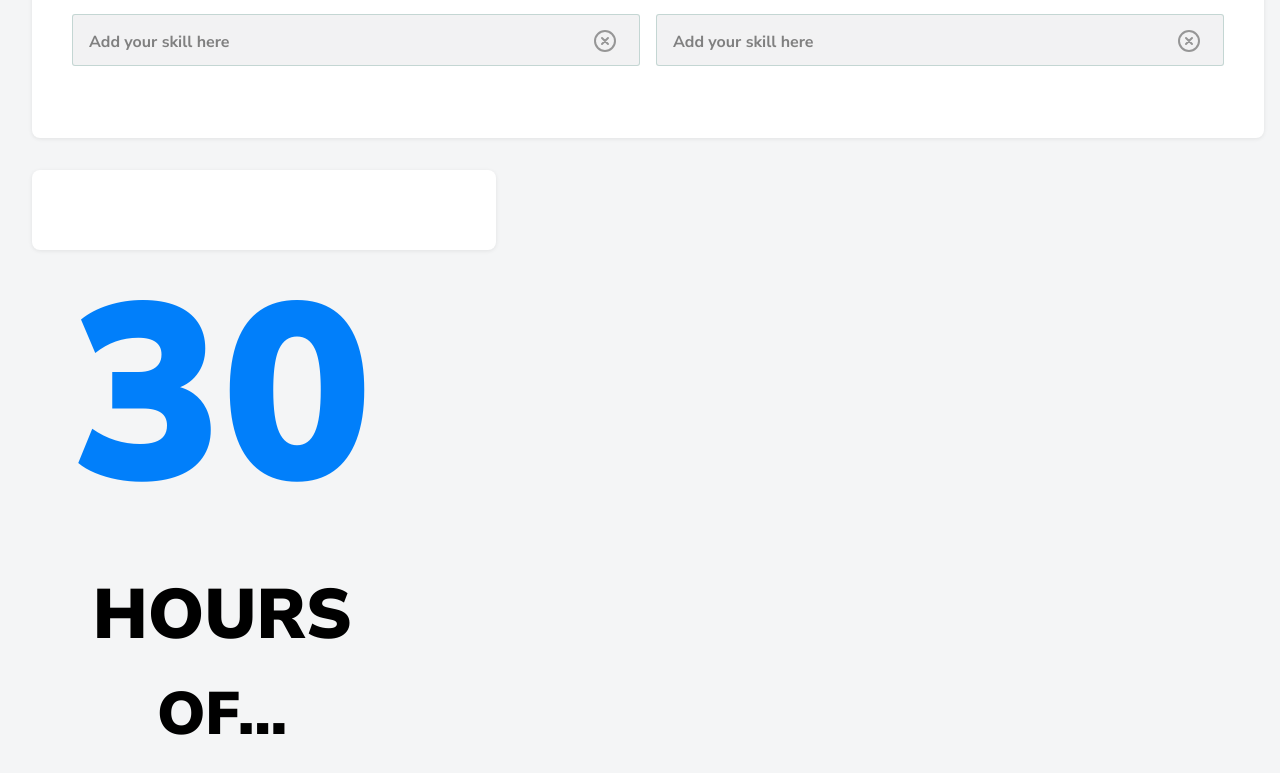
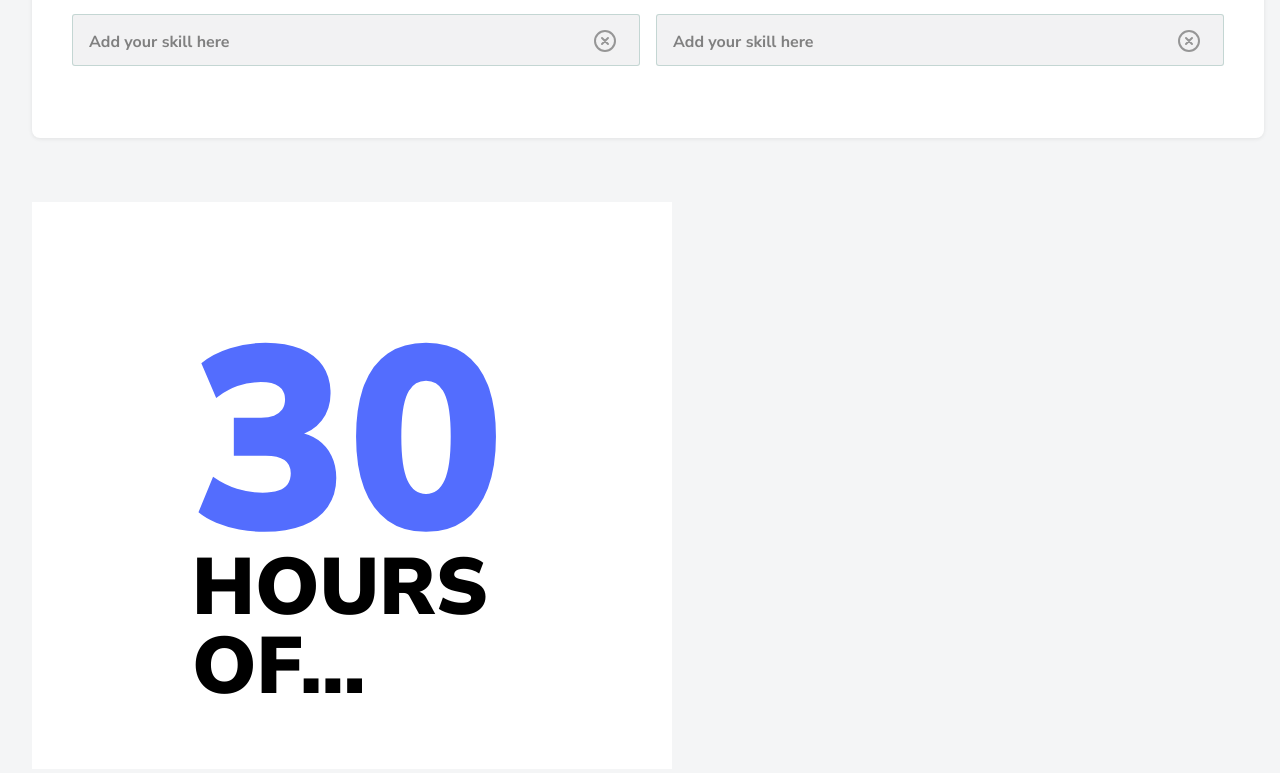
Before and after one commit to aesher9o1/react-drag-layout, a React (Create React App) app: page / in a window 1280 px wide. Shown: the part 373-1146 px from the top of the page. Built offline with nearby package versions, Linux system fonts and the light colour scheme; no server answers; the database is empty.

Commit message:
Added 30 hours of

```diff
--- a/src/components/Tasktwo.css
+++ b/src/components/Tasktwo.css
@@ -1,30 +1,40 @@
-section {
-    text-align: center;
+#container {
+    width: 50%;
+    font-family: 'Nunito Sans', sans-serif;
+    align-items: center;
+    padding: 2em;
+    left: 0;
+    right: 0;
+    margin: auto;
 }
 
-.tasktwo {
-    width: 30%;
+#main_content {
+    width: 50%;
+    font-family: 'Nunito Sans', sans-serif;
+    margin: 2em;
+    min-height: 190px;
+    padding: 2em 0 1em 0;
+    background: white;
+    color: white;
+    position: absolute;
 }
 
-.num-hours {
-    font-size: 250px;
-    color: #017ffa;
-    font-style: normal;
+.number {
+    font-family: 'Nunito Sans', sans-serif;
+    color: #536DFE;
     font-weight: 900;
-    padding: 0;
-    margin-bottom: -22em;
+    margin-bottom: -110px;
+    font-size: 260px;
 }
 
 .hours {
-
+    color: black;
+    display: block;
+    font-size: 80px;
+    font-style: normal;
     font-weight: 900;
-    font-size: 70px;
-    font-style: normal;
-    margin-bottom: -22em;
 }
 
 .of {
-    font-weight: 900;
-    font-size: 60px;
-    font-style: normal;
+    margin-top: -30px;
 }
--- a/src/components/Tasktwo.js
+++ b/src/components/Tasktwo.js
@@ -3,20 +3,17 @@ import './Tasktwo.css'
 
 function Tasktwo() {
     return (
-        <div className="card tasktwo" >
-            <section style={{ position: "relative" }}>
-                <section style={{ margin: "0 auto 0 auto", position: 'absolute' }}>
-                    <p>
-                        <i className="num-hours">30</i>
-                        <br />
-                        <i className="hours">
-                            HOURS<br />
-                            <i className="of">OF...</i>
-                        </i>
-
-                    </p>
-                </section>
-            </section>
+        <div id="main_content" >
+            <div id="container">
+                <div className="number">
+                    30
+                </div>
+                <br />
+                <div >
+                    <i className="hours">HOURS</i>
+                    <i className="hours of">OF...</i>
+                </div>
+            </div>
         </div>
     )
 }
```
